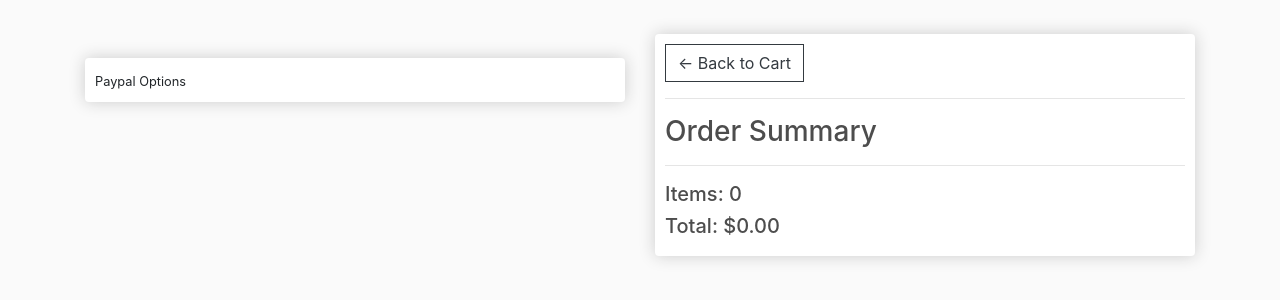
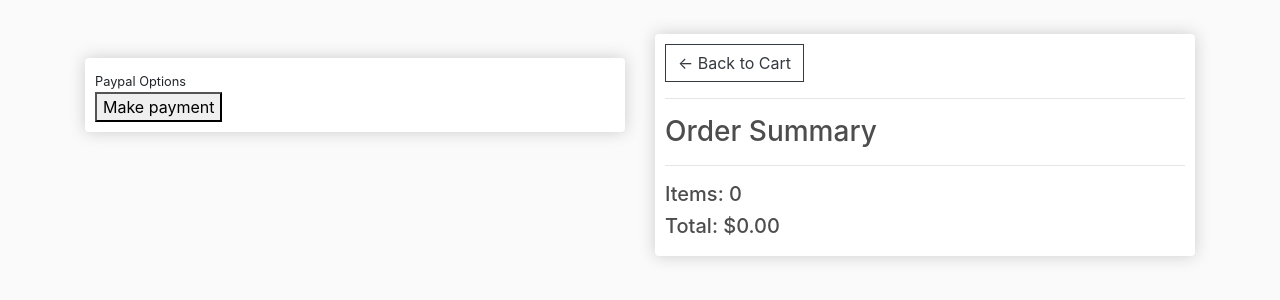
Before and after one commit to A60-0141/Mich-Hybrid-Auto-Tech-app, a Django app: page /checkout/ in a window 1280 px wide. Shown: the part 57-357 px from the top of the page. Run offline with Django 5.2, Linux system fonts and the light colour scheme; a user stored in the database is signed in; data comes from the database, SQL or seed files in the repository; some libraries are stand-ins or nearby versions.

Commit message:
payments

```diff
--- a/store/templates/store/checkout.html
+++ b/store/templates/store/checkout.html
@@ -46,6 +46,7 @@
 				<small>Paypal Options</small>
 				<div id="paypal-button-container"></div>
 				<!-- <button id="make-payment">Make payment</button> -->
+				<button id="make-payment">Make payment</button>
 			</div>
 
 		</div>
@@ -72,9 +73,9 @@
 		</div>
 	</div>
 
-	<script src="https://www.paypal.com/sdk/js?client-id=sb&currency=USD"></script>
+	<!--<script src="https://www.paypal.com/sdk/js?client-id=sb&currency=USD"></script> -->
 
-	<script>
+	<!-- <script>
         // Render the PayPal button into #paypal-button-container
         paypal.Buttons({
 
@@ -102,7 +103,7 @@
             }
 
         }).render('#paypal-button-container');
-    </script>
+    </script> -->
 
 	<script type="text/javascript">
 		var shipping = '{{order.shipping}}'
@@ -137,11 +138,11 @@
 	    	document.getElementById('payment-info').classList.remove('hidden')
 	    })
 
-		/*
+
 		document.getElementById('make-payment').addEventListener('click', function(e){
 	    	submitFormData()
 	    })
-			*/
+
 
 		function submitFormData(){
 	    	console.log('Payment button clicked')
```
